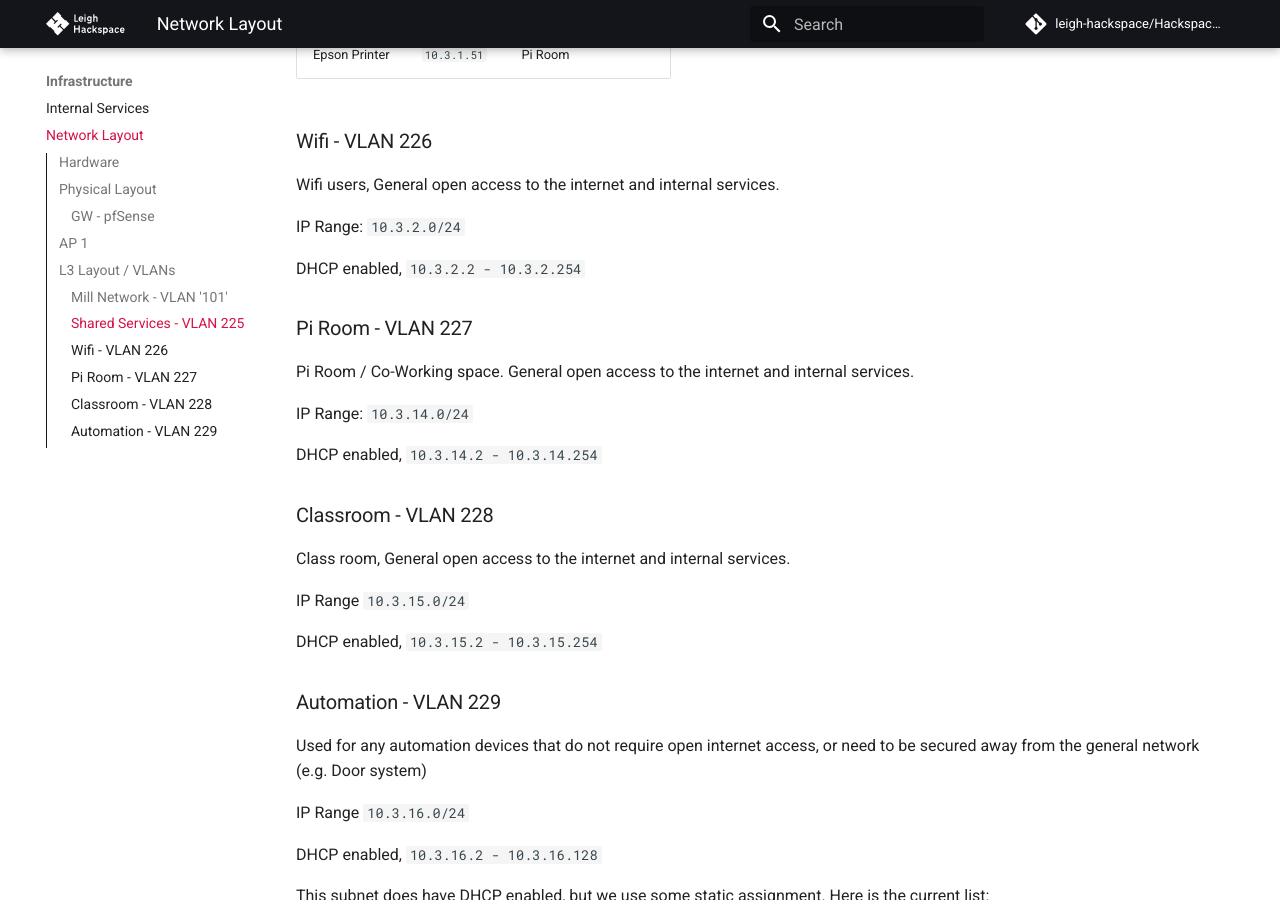
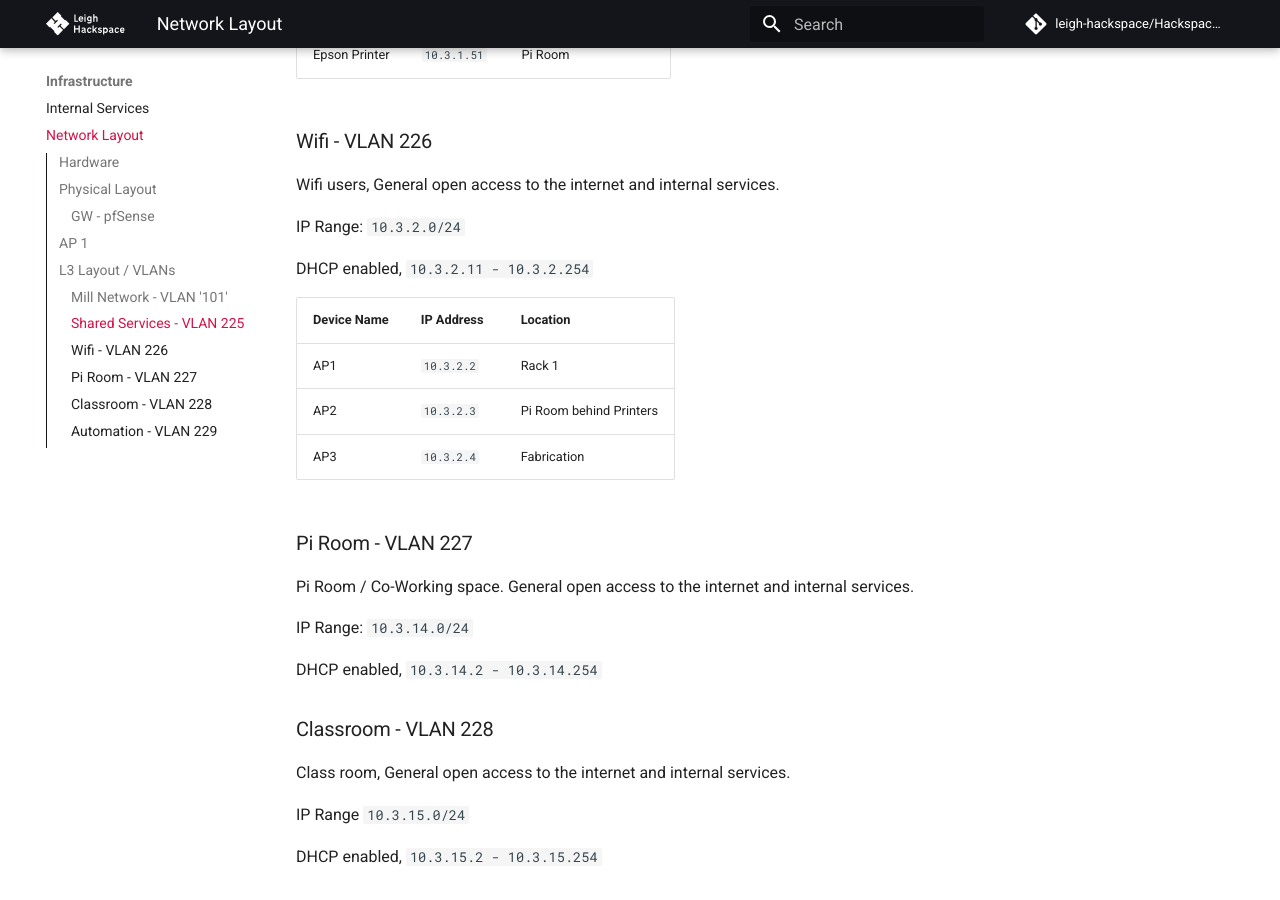
Before and after one commit to leigh-hackspace/HackspaceWiki, an MkDocs documentation site: the page built from docs/infrastructure/network_layout.md, in a window 1280 px wide and 900 px high, scrolled down 3260 px. Built offline with MkDocs 1.6.1 and Material for MkDocs 9.7.7, drawn with Linux system fonts in a browser that asks for light colours; comment, search, counter and statistics services are not loaded; the version menu is left out.

Commit message:
Update details

```diff
--- a/docs/infrastructure/network_layout.md
+++ b/docs/infrastructure/network_layout.md
@@ -128,7 +128,13 @@ Wifi users, General open access to the internet and internal services.
 
 IP Range: `10.3.2.0/24`
 
-DHCP enabled, `10.3.2.2 - 10.3.2.254`
+DHCP enabled, `10.3.2.11 - 10.3.2.254`
+
+| Device Name | IP Address | Location                |
+| ----------- | ---------- | ----------------------- |
+| AP1         | `10.3.2.2` | Rack 1                  |
+| AP2         | `10.3.2.3` | Pi Room behind Printers |
+| AP3         | `10.3.2.4` | Fabrication             |
 
 ### Pi Room - VLAN 227
 
```
